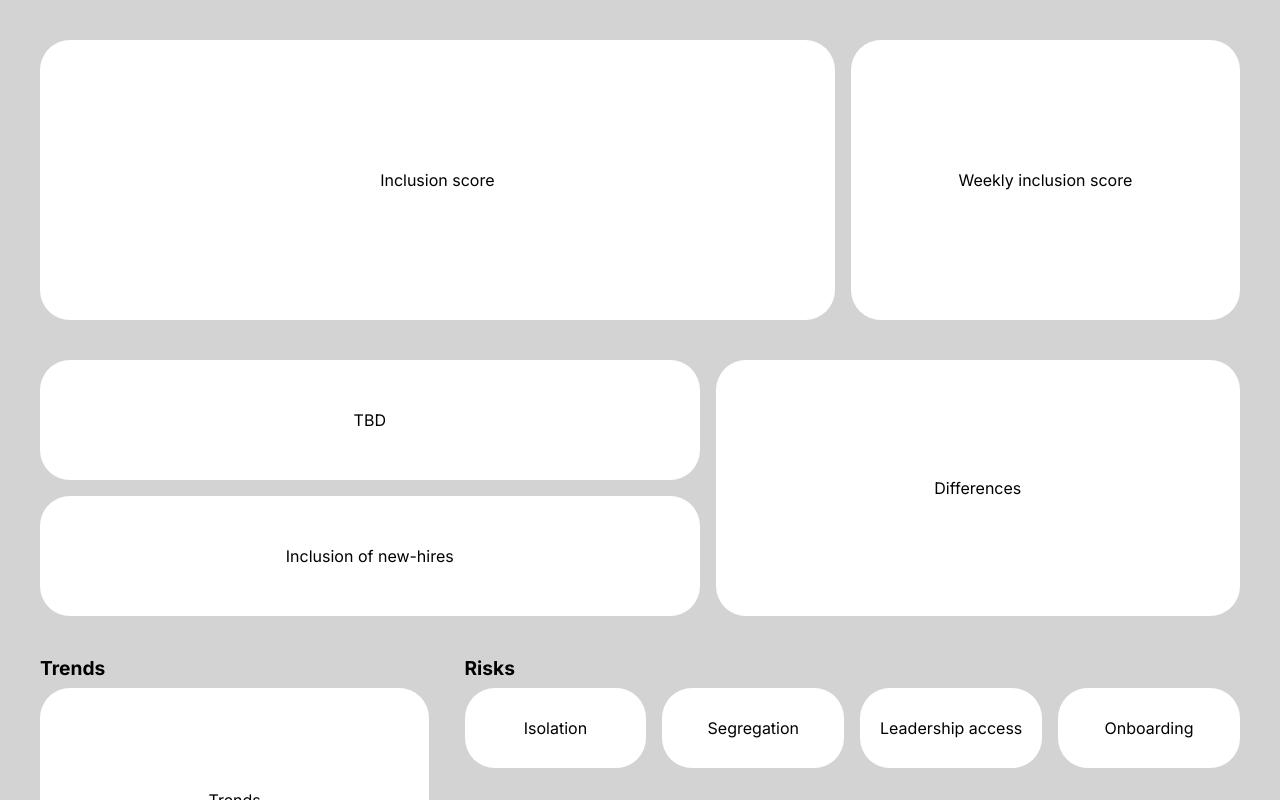
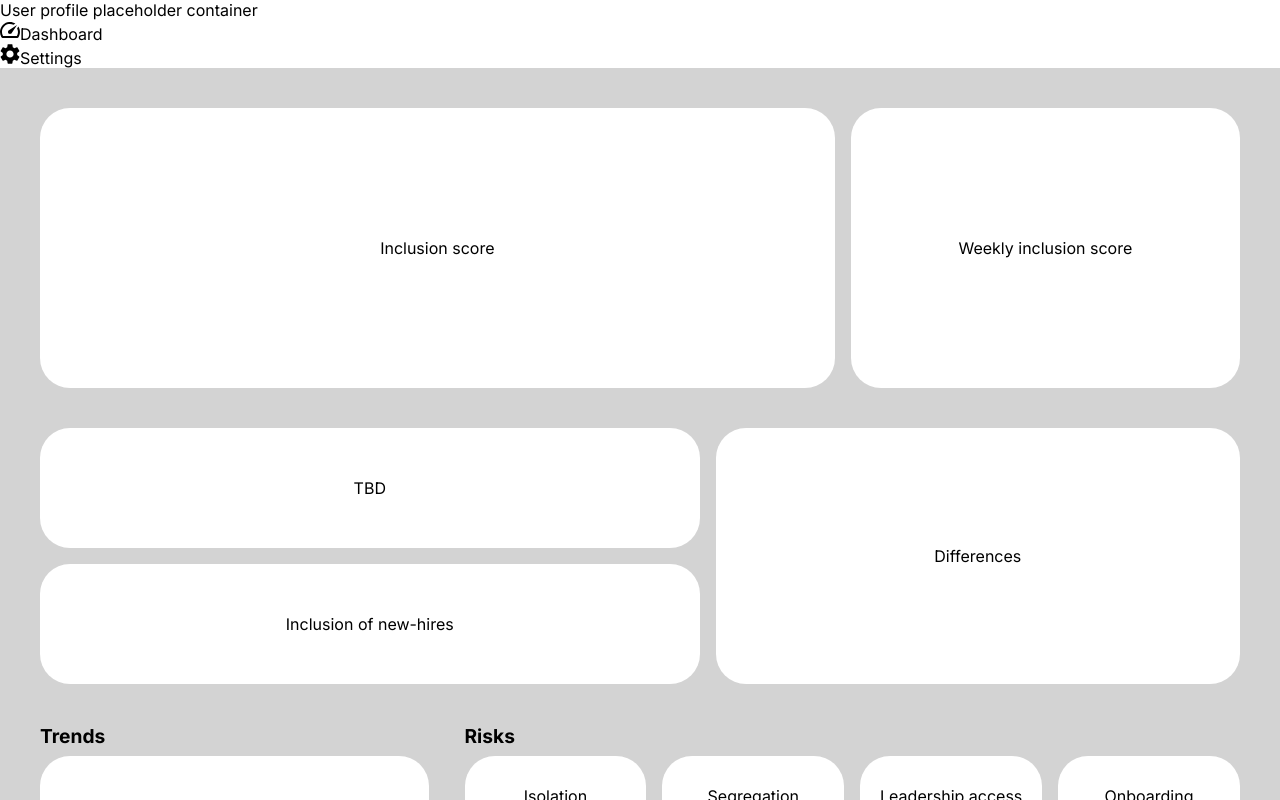
Before and after one commit to JTKsson/jolint-dashboard, a Next.js app: page / in a window 1280 px wide. Shown: the top 800 px of the page. Built offline with nearby package versions, Linux system fonts and the light colour scheme.

Commit message:
Merge feature/p-100-sidebar-container to development

```diff
--- /dev/null
+++ b/src/app/components/Sidebar/Sidebar.jsx
@@ -0,0 +1,21 @@
+import Image from 'next/image'
+
+export default function Sidebar() {
+  return (
+    <div>
+      <div>
+        User profile placeholder container
+      </div>
+      <div>
+        <div>
+          <Image src="/images/dashboard-icon.svg" alt="Dashboard icon" width={20} height={20} />
+          Dashboard
+        </div>
+        <div>
+         <Image src="/images/settings-icon.svg" alt="Settings icon" width={20} height={20} />
+          Settings
+        </div>
+      </div>
+    </div>
+  )
+}
--- a/src/app/page.js
+++ b/src/app/page.js
@@ -1,9 +1,11 @@
 import Frame from './components/Frame/Frame'
+import Sidebar from './components/Sidebar/Sidebar'
 
 export default function Home() {
   return (
     <>
       {/* <div>Hello</div> */}
+      <Sidebar />
       <Frame />
     </>
   )
```
Also changed, not shown: public/images/dashboard-icon.svg (added), public/images/settings-icon.svg (added), src/app/components/Sidebar/sidebar.module.css (added).
